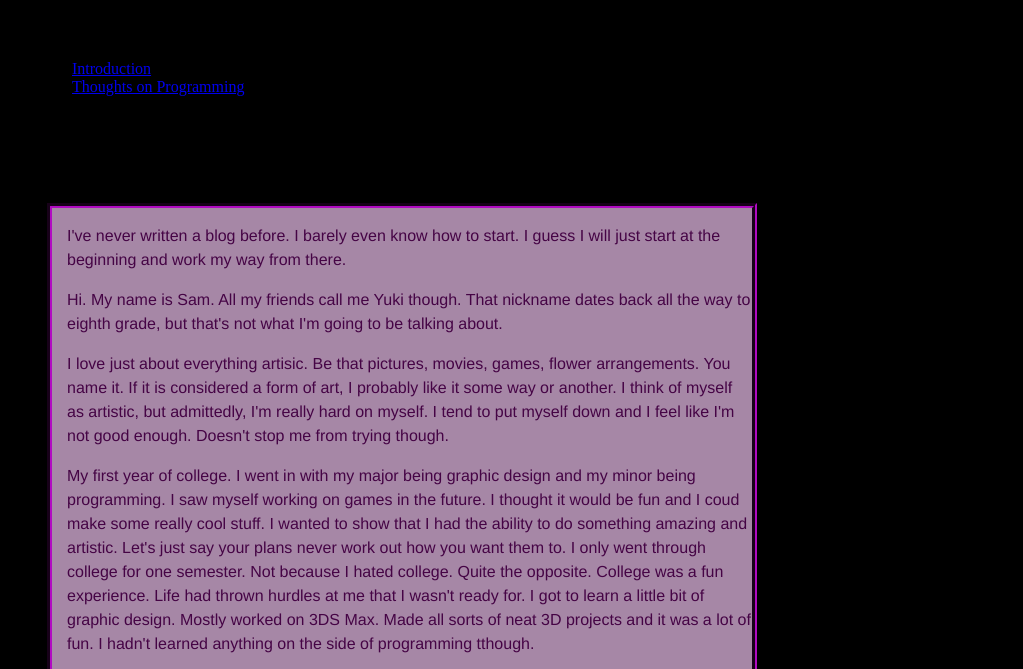
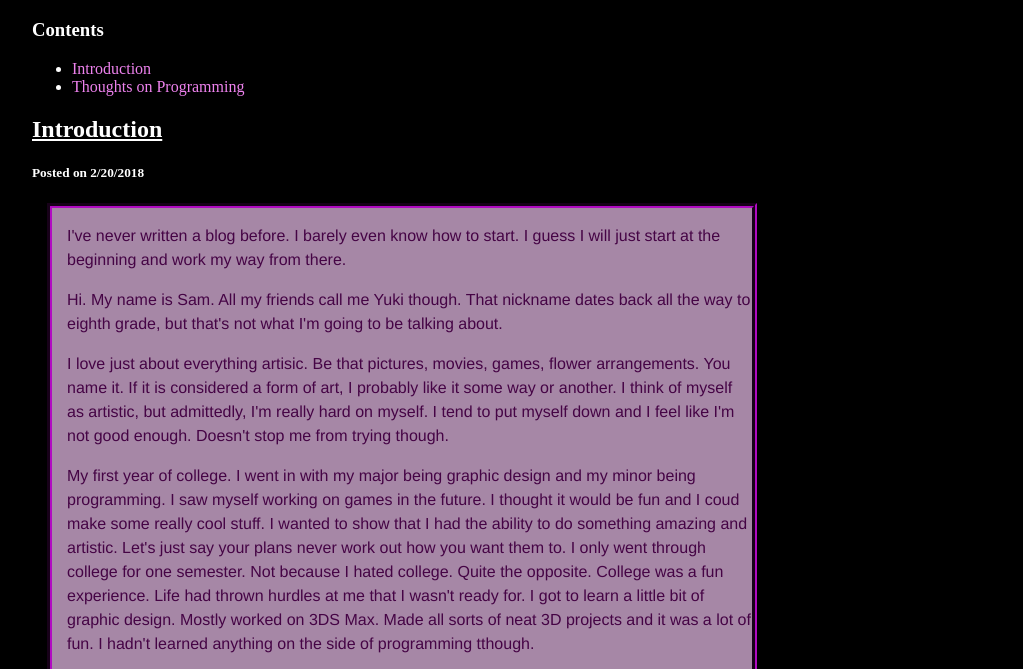
Before and after one commit to LilithN/Practice-Exercises, a plain HTML site: page Project-Blog/index.html in a window 1280 px wide. Shown: the part 124-793 px from the top of the page, without its empty margins (108-1131 px from the left). Drawn offline with Linux system fonts and the light colour scheme.

Commit message:
customized headers and internal links

```diff
--- a/Project-Blog/index.css
+++ b/Project-Blog/index.css
@@ -37,3 +37,31 @@ body {
   align-items: center;
   background-color: black;
 }
+h3 {
+  color: white;
+}
+h2 {
+    color: white;
+    text-decoration: underline;
+}
+h5 {
+    color: white;
+}
+ul {
+  color: white;
+}
+a:link {
+  color: violet;
+  background-color: transparent;
+  text-decoration: none;
+}
+a:visited {
+  color: lightblue;
+  background-color: transparent;
+  text-decoration: none;
+}
+a:hover {
+  color: red;
+  background-color: transparent;
+  text-decoration: underline;
+}
```
